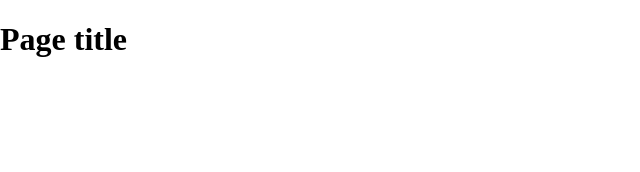
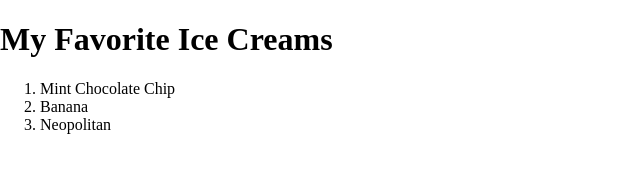
Before and after one commit to nthomas024/github-basics-1, a plain HTML site: page index.html in a window 1280 px wide. Shown: the whole page, without its empty margins (0-640 px from the left). Drawn offline with nearby package versions, Linux system fonts and the light colour scheme.

Commit message:
HTML Updates
Updated H1 to favorite ice creams, and created ordered list to show my
three faves.

```diff
--- a/index.html
+++ b/index.html
@@ -2,7 +2,10 @@
 <!--[if lt IE 7]>      <html class="no-js lt-ie9 lt-ie8 lt-ie7"> <![endif]-->
 <!--[if IE 7]>         <html class="no-js lt-ie9 lt-ie8"> <![endif]-->
 <!--[if IE 8]>         <html class="no-js lt-ie9"> <![endif]-->
-<!--[if gt IE 8]><!--> <html class="no-js"> <!--<![endif]-->
+<!--[if gt IE 8]><!-->
+<html class="no-js">
+<!--<![endif]-->
+
 <head>
   <meta charset="utf-8">
   <meta http-equiv="X-UA-Compatible" content="IE=edge,chrome=1">
@@ -12,9 +15,15 @@
   <link rel="stylesheet" href="_css/main.css">
   <script src="_scripts/modernizr-custom.js"></script>
 </head>
+
 <body>
   <header>
-	<h1>Page title</h1>
+    <h1>My Favorite Ice Creams</h1>
+    <ol>
+      <li>Mint Chocolate Chip</li>
+      <li>Banana</li>
+      <li>Neopolitan</li>
+    </ol>
   </header>
   <nav id="pageNav">
   </nav>
@@ -24,8 +33,7 @@
   </footer>
   <script>
     //use the modernizr load to load up external scripts. This will load the scripts asynchronously, but the order listed matters. Although it will load all scripts in parallel, it will execute them in the order listed
-Modernizr.load([
-{
+    Modernizr.load([{
         load: [
           //for local testing, for distribution remove the protocol and let Google resolve
           'http://ajax.googleapis.com/ajax/libs/jquery/1.10.1/jquery.min.js',
@@ -35,11 +43,12 @@ Modernizr.load([
       },
       {
         // test for media query support, if not load respond.js
-    test : Modernizr.mq('only all'),
+        test: Modernizr.mq('only all'),
         // If not, load the respond.js file
-    nope : 'js/respond.min.js'
+        nope: 'js/respond.min.js'
       }
     ]);
   </script>
 </body>
+
 </html>
```
Lines whose indentation alone changed are shown as unchanged.
